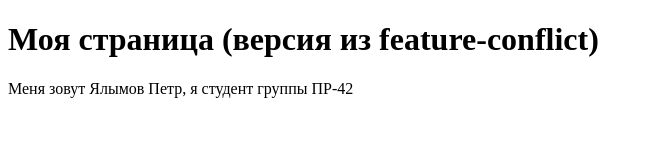
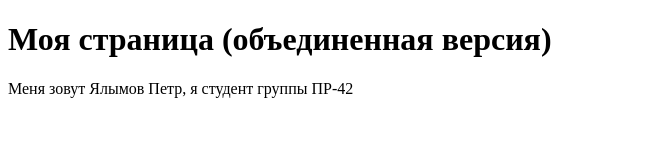
Before and after one commit to undervalued1/praktikaGit, a plain HTML site: page index.html in a window 1280 px wide. Shown: the whole page, without its empty margins (0-653 px from the left). Drawn offline with Linux system fonts and the light colour scheme.

Commit message:
Resolve merge conflict

```diff
--- a/index.html
+++ b/index.html
@@ -6,7 +6,7 @@
     <title>Document</title>
 </head>
 <body>
-    <h1> Моя страница (версия из feature-conflict) </h1>
+    <h1>Моя страница (объединенная версия) </h1>
     <p>Меня зовут Ялымов Петр, я студент группы ПР-42</p>
 </body>
 </html>
```
